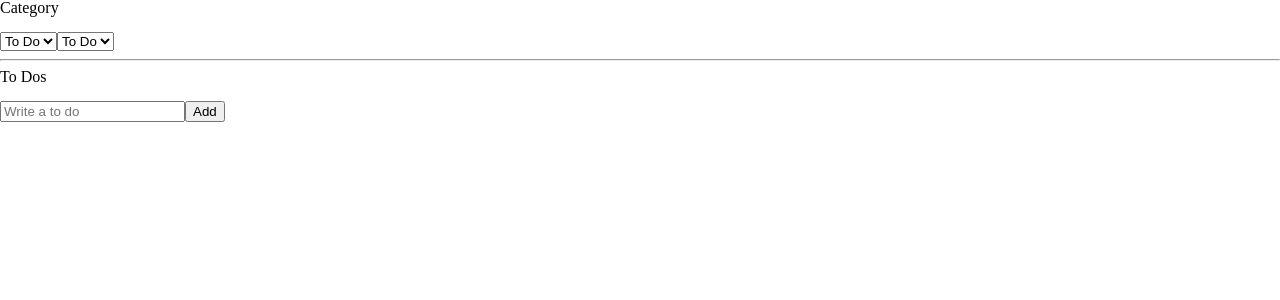
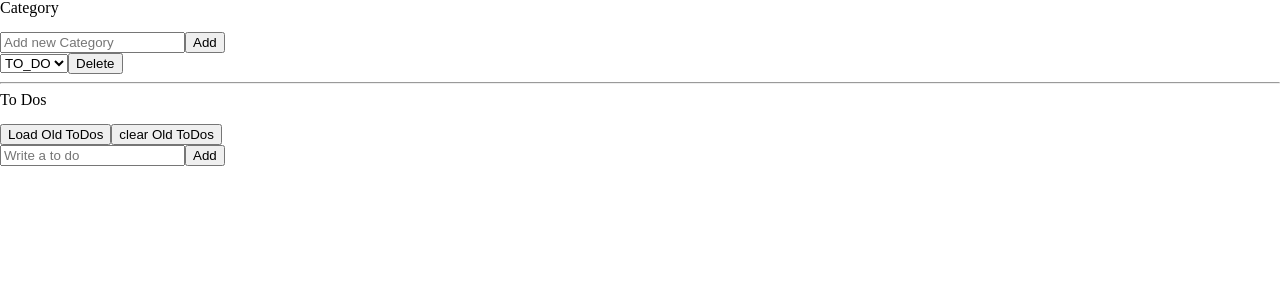
Before and after one commit to twoLoop-40/todoapp, a React (Create React App) app: page / in a window 1280 px wide. Shown: the top 300 px of the page. Built offline with nearby package versions, Linux system fonts and the light colour scheme.

Commit message:
almost finish

```diff
--- a/package.json
+++ b/package.json
@@ -10,7 +10,9 @@
     "@types/node": "^16.11.39",
     "@types/react": "^18.0.12",
     "@types/react-dom": "^18.0.5",
+    "gh-pages": "^4.0.0",
     "react": "^18.1.0",
+    "react-datalist-input": "^3.0.6",
     "react-dom": "^18.1.0",
     "react-hook-form": "^7.32.0",
     "react-scripts": "5.0.1",
@@ -45,5 +47,6 @@
   },
   "devDependencies": {
     "@types/styled-components": "^5.1.25"
-  }
+  },
+  "homepage": "https://twoLoop-40.github.io/todoapp"
 }
--- /dev/null
+++ b/src/components/CreateCategory.tsx
@@ -0,0 +1,48 @@
+import { useForm } from "react-hook-form"
+import { useRecoilState } from "recoil"
+import { CategoryForm, ICategory } from "../types/dataTypes"
+import { ReactSelectEvent } from "../types/reactEvent"
+import { categoryState, currentCategory } from "./atoms"
+
+function CreateCategory () {
+	const { register, handleSubmit, setValue } = useForm<CategoryForm>()
+	const [selectedCategory, setSelectedCategory] = useRecoilState(currentCategory)
+	const [categories, setCategories] = useRecoilState(categoryState)
+
+	const handleValid = ({ category }: CategoryForm) => {
+		setCategories((oldCateries) => {
+			const length = oldCateries.length
+			const newCategory = { text: category, id: length }
+			return [...oldCateries, newCategory]
+		})
+		setValue("category", "")
+	}
+	const onInput = (event: ReactSelectEvent) => {
+		const { currentTarget: { value }} = event
+		setSelectedCategory(() => categories[parseInt(value)])
+	}
+	const makeCategoryOptions = (categories: ICategory[]) => {
+		return categories.map((category) => {
+			return <option key={category.id} value={category.id}>{category.text}</option>
+		})
+	}
+	// console.log("카테고리", categories)
+	return (
+		<div>
+			<form onSubmit={handleSubmit(handleValid)}>
+				<input {...register("category", {
+					required: "Write new category and Enter ..."
+				})} placeholder="Add new Category" />
+				<button>Add</button>
+			</form>
+			<form>
+				<select value={selectedCategory.id} onInput={onInput}>
+					{makeCategoryOptions(categories)}
+				</select>
+				<button>Delete</button>
+			</form>
+		</div>
+	)
+}
+
+export default CreateCategory
--- a/src/components/CreateToDo.tsx
+++ b/src/components/CreateToDo.tsx
@@ -1,12 +1,12 @@
 import { useForm } from "react-hook-form"
 import { useRecoilValue, useSetRecoilState } from "recoil"
 import { InputForm } from "../types/dataTypes"
-import { categoryState, toDoState } from "./atoms"
+import { currentCategory, toDoState } from "./atoms"
 
 function CreateToDo () {
 	const setToDos = useSetRecoilState(toDoState)
 	const { register, handleSubmit, setValue} = useForm<InputForm>()
-	const category = useRecoilValue(categoryState)
+	const category = useRecoilValue(currentCategory)
 	const handleValid = ({ toDo } : InputForm) => {
 		setToDos((oldToDos) => [
 			{ text: toDo, id: Date.now(), category },
@@ -14,6 +14,7 @@ function CreateToDo () {
 		])
 		setValue("toDo", "")
 	}
+
 	return (
 		<form  onSubmit={handleSubmit(handleValid)}>
 			<input {...register("toDo", {
--- a/src/components/ToDo.tsx
+++ b/src/components/ToDo.tsx
@@ -1,38 +1,26 @@
-import { useSetRecoilState } from "recoil";
-import { Categories, IToDo } from "../types/dataTypes";
-import { ReactMouseEvent } from "../types/reactEvent";
-import { toDoState } from "./atoms";
+import { useRecoilValue } from "recoil";
+import { IToDo } from "../types/dataTypes";
+import { toDoSelector } from "./atoms";
 
-function ToDo ({ text, category, id }: IToDo) {
-	const setToDos = useSetRecoilState(toDoState)
-	const onClick = (event: ReactMouseEvent) => {
-		const { currentTarget: { name }} = event
-		setToDos((oldToDos) => {
-			const targetIndex = oldToDos.findIndex((toDo) => toDo.id === id)
-			const newToDo = { text, id, category: name as any}
-			let newToDos
-			return (newToDos = [...oldToDos], newToDos[targetIndex] = newToDo, newToDos)
+function ToDo () {
+	//const setToDos = useSetRecoilState(toDoState)
+	const selectedToDos = useRecoilValue(toDoSelector)
+  // const onClick = (event: ReactMouseEvent) => {
+	// 	const { currentTarget: { name }} = event
+	// 	setToDos((oldToDos) => {
+	// 		const targetIndex = oldToDos.findIndex((toDo) => toDo.id === id)
+	// 		const newToDo = { text, id, category: name as any}
+	// 		let newToDos
+	// 		return (newToDos = [...oldToDos], newToDos[targetIndex] = newToDo, newToDos)
+	// 	})
+	// }
+	const showSeletedToDos = (toDos: IToDo[]) => {
+		return toDos.map((toDo) => {
+			return <li key={toDo.id}>{toDo.text}</li>
 		})
 	}
-
 	return (
-		<li>
-			<span>{text}</span>
-			{category !== Categories.DOING && (
-				<button name={Categories.DOING} onClick={onClick}>
-					Doing
-				</button>)}
-			{category !== Categories.TO_DO && (
-				<button name={Categories.TO_DO} onClick={onClick}>
-					To Do
-				</button>
-			)}
-			{category !== Categories.DONE && (
-				<button name={Categories.DONE} onClick={onClick}>
-					Done
-				</button>
-			)}
-		</li>
+		<ul>{showSeletedToDos(selectedToDos)}</ul>
 	)
 }
 
--- a/src/components/TodoList.tsx
+++ b/src/components/TodoList.tsx
@@ -1,49 +1,71 @@
-import { useRecoilState, useRecoilValue } from "recoil"
-import { Categories, IToDo } from "../types/dataTypes"
-import { ReactSelectEvent } from "../types/reactEvent"
-import { categoryState, toDoSelector } from "./atoms"
+import { useEffect } from "react"
+import { RecoilState, useRecoilState, useRecoilValue, useSetRecoilState } from "recoil"
+import { ICategory, IToDo } from "../types/dataTypes"
+import { categoryState, toDoState } from "./atoms"
+import CreateCategory from "./CreateCategory"
 import CreateToDo from "./CreateToDo"
 import ToDo from "./ToDo"
 
+// function useStorage () {
+// 	const useGetStorage = <T extends unknown> (key: string, state: RecoilState<T[]>) => {
+// 		const items: string | null = localStorage.getItem(key)
+// 		const storedState: T[] =  items ? JSON.parse(items) : []
+// 		const setState = useSetRecoilState(state)
+// 		useEffect(() => {
+// 			return storedState.length === 0
+// 			? undefined
+// 			: setState(storedState)
+// 		}, [])
+// 	}
+// 	const useSetStorage = <T extends unknown> (key: string, changedState: RecoilState<T[]>) => {
+// 		const [state, setState] = useRecoilValue(changedState)
+// 		useEffect(() => {
+// 			return !state
+// 			? undefined
+// 			: localStorage.setItem(key, JSON.stringify(state))
+// 		}, [state])
+// 	}
+// 	return { useGetStorage, useSetStorage }
+// }
 function TodoList () {
-	const toDos = useRecoilValue(toDoSelector)
-	const [category, setCategory] = useRecoilState(categoryState)
-	const onInput = (event: ReactSelectEvent) => {
-		const { currentTarget: {value}} = event
-		setCategory(value as any)
+	const [toDos, setToDos] = useRecoilState(toDoState)
+	const makeToDoList = (toDos:IToDo[]) => {
+		const items = localStorage.getItem("toDos")
+		const toDoList: IToDo[] = !items ? [] : JSON.parse(items)
+		const filteredToDoList = toDoList.filter((oldToDo) => {
+			return !toDos.find((toDo) => toDo.id === oldToDo.id)
+		})
+		return filteredToDoList.concat(toDos)
 	}
-	const makeWorks = (work: IToDo): JSX.Element => {
-		return <ToDo key={work.id} {...work} />
+	useEffect(() => {
+		const toDoList = makeToDoList(toDos)
+		if(toDos.length !== 0) localStorage.setItem("toDos", JSON.stringify(toDoList))
+	}, [toDos])
+
+	const loadToDos = () => {
+		const items = localStorage.getItem("toDos")
+		const toDos: IToDo[] = !items ? [] : JSON.parse(items)
+		localStorage.clear()
+		setToDos((oldToDos) => {
+			return [...toDos]
+		})
 	}
-	const options = ["To Do", "Doing", "Done"]
-	const makeOptions = (options: string[]) => {
-		return options.map((option: string, index) => <option value={index}>{option}</option>)
+	const clearToDos = () => {
+		localStorage.clear()
 	}
 	return (
 		<div>
 			<h1>Category</h1>
 			<br />
-			<select>
-				{makeOptions(options)}
-			</select>
-			<select value={category} onInput={onInput}>
-				<option value={Categories.TO_DO}>To Do</option>
-				<option value={Categories.DOING}>Doing</option>
-				<option value={Categories.DONE}>Done</option>
-			</select>
+			<CreateCategory />
 			<hr />
 			<h1>To Dos</h1>
 			<br />
+			<button onClick={loadToDos}>Load Old ToDos</button>
+			<button onClick={clearToDos}>clear Old ToDos</button>
+			<br />
 			<CreateToDo />
-			{
-				toDos?.map((toDo, index) => {
-					return (
-						<ul key={index}>
-							{makeWorks(toDo)}
-						</ul>
-					)
-				})
-			}
+			<ToDo />
 		</div>
 	)
 }
--- a/src/components/atoms.ts
+++ b/src/components/atoms.ts
@@ -1,5 +1,20 @@
 import { atom, selector } from "recoil";
-import { Categories, IToDo } from "../types/dataTypes";
+import { ICategory, IToDo } from "../types/dataTypes";
+
+const basicCategories: ICategory[] = [
+	{
+		id: 0,
+		text: "TO_DO"
+	},
+	{
+		id: 1,
+		text: "DOING"
+	},
+	{
+		id: 2,
+		text: "DONE"
+	}
+]
 
 export const toDoState = atom<IToDo[]>({
 	key: "toDo",
@@ -10,12 +25,17 @@ export const toDoSelector = selector({
 	key: "toDoSelector",
 	get: ({ get }) => {
 		const toDos = get(toDoState)
-		const category = get(categoryState)
-		return toDos.filter((toDo) => toDo.category === category)
+		const selectedCategory = get(currentCategory)
+		return toDos.filter((toDo) => toDo.category.id === selectedCategory.id )
 	}
 })
 
-export const categoryState = atom<Categories>({
+export const categoryState = atom<ICategory[]>({
 	key: "category",
-	default: Categories.TO_DO
+	default: [...basicCategories]
 })
+
+export const currentCategory = atom<ICategory>({
+	key: "currentCategory",
+	default: basicCategories[0]
+})
--- a/src/types/dataTypes.ts
+++ b/src/types/dataTypes.ts
@@ -4,11 +4,12 @@ export interface InputForm {
 export interface IToDo {
 	text: string;
 	id: number;
-	category: Categories;
+	category: ICategory;
 }
-
-export enum Categories {
-	"TO_DO" = "TO_DO",
-	"DOING" = "DOING",
-	"DONE" = "DONE"
+export interface CategoryForm {
+	category: string;
 }
+export interface ICategory {
+	text: string;
+	id: number;
+}
```
Also changed, not shown: 1 other file (tests, documents, lock files or other folders).
